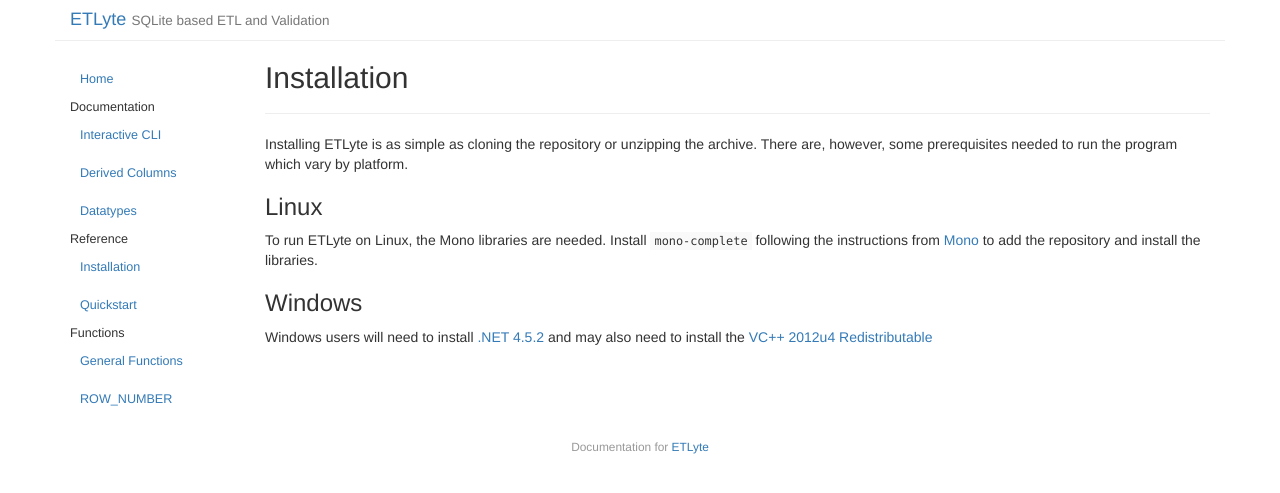
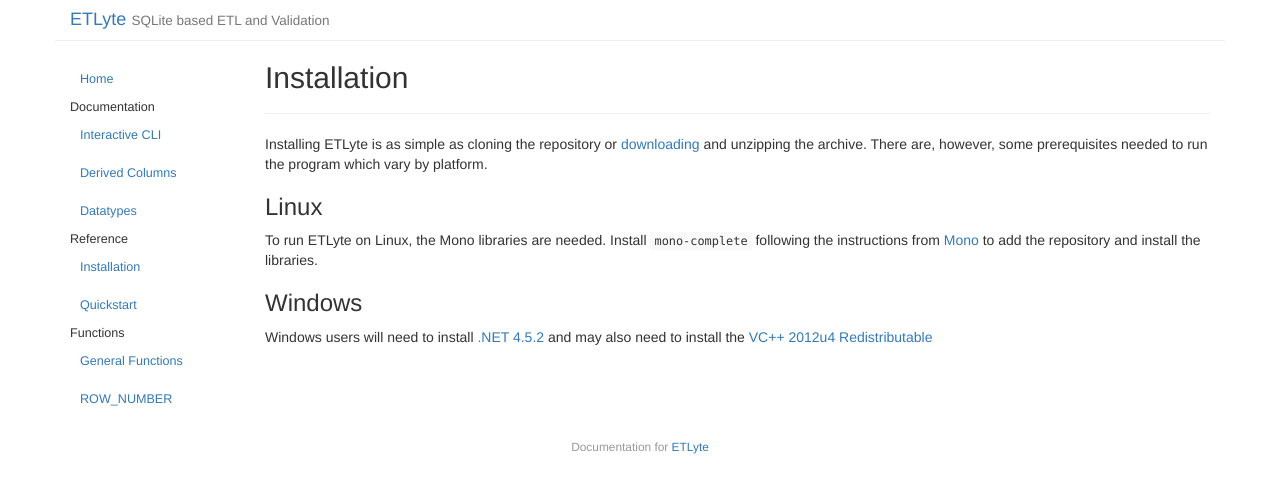
Before and after one commit to sorrell/etlyte, a Jekyll site: the page built from docs/_posts/2017-04-24-installation.md, in a window 1280 px wide. Shown: the top 493 px of the page. Built offline with Jekyll 4.4.1, drawn with Linux system fonts in a browser that asks for light colours.

Commit message:
Updating doc links and wording for #8

```diff
--- a/docs/_posts/2017-04-24-installation.md
+++ b/docs/_posts/2017-04-24-installation.md
@@ -5,9 +5,10 @@ category: ref
 date: 2017-04-24 23:18:36
 ---
 
-Installing ETLyte is as simple as cloning the repository or unzipping the
-archive.  There are, however, some prerequisites needed to run the program
-which vary by platform.
+Installing ETLyte is as simple as cloning the repository or
+[downloading](https://github.com/sorrell/etlyte/raw/master/ETLyte_Example.zip)
+and unzipping the archive.  There are, however, some prerequisites
+needed to run the program which vary by platform.
 
 ### Linux
 To run ETLyte on Linux, the Mono libraries are needed.  Install `mono-complete`
```
Also changed, not shown: docs/_posts/2017-04-24-quickstart.md (+2 -3 lines).
